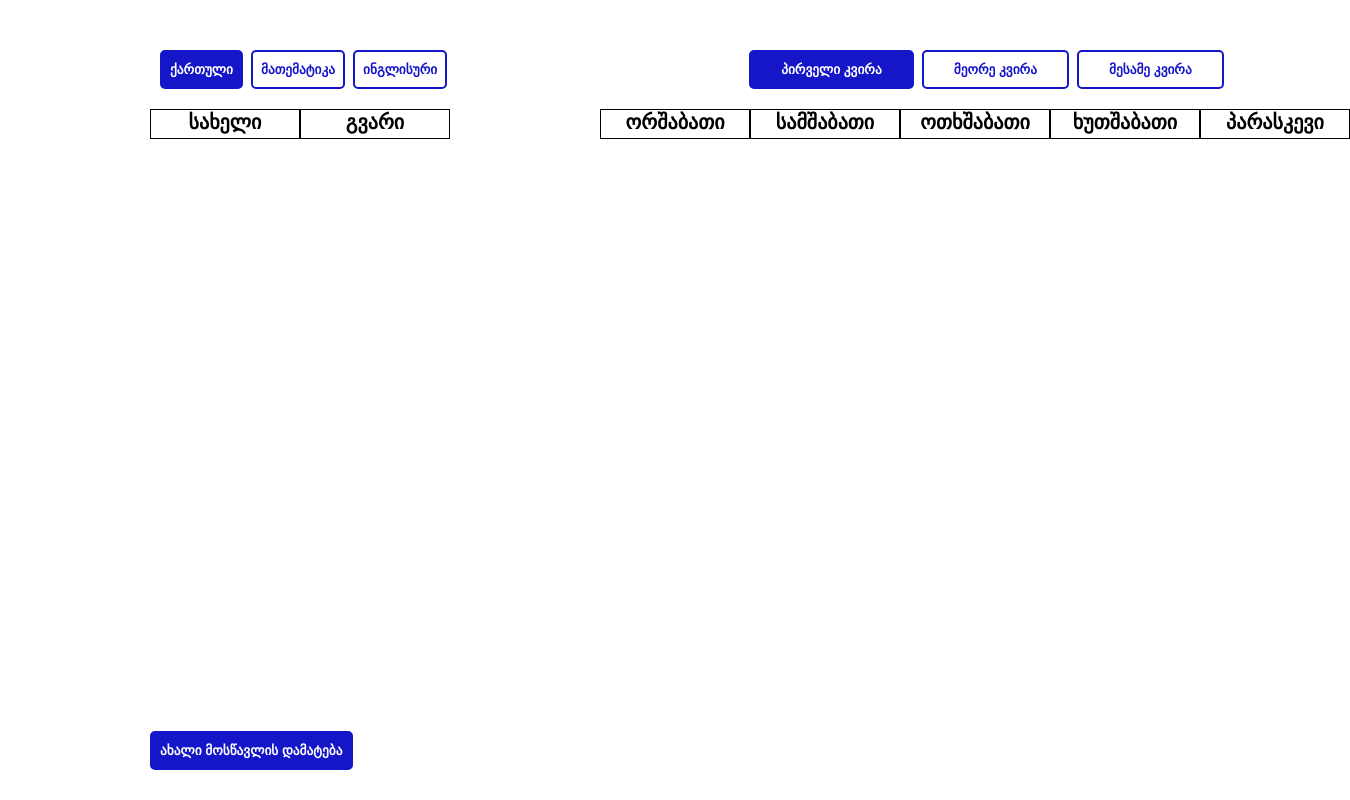
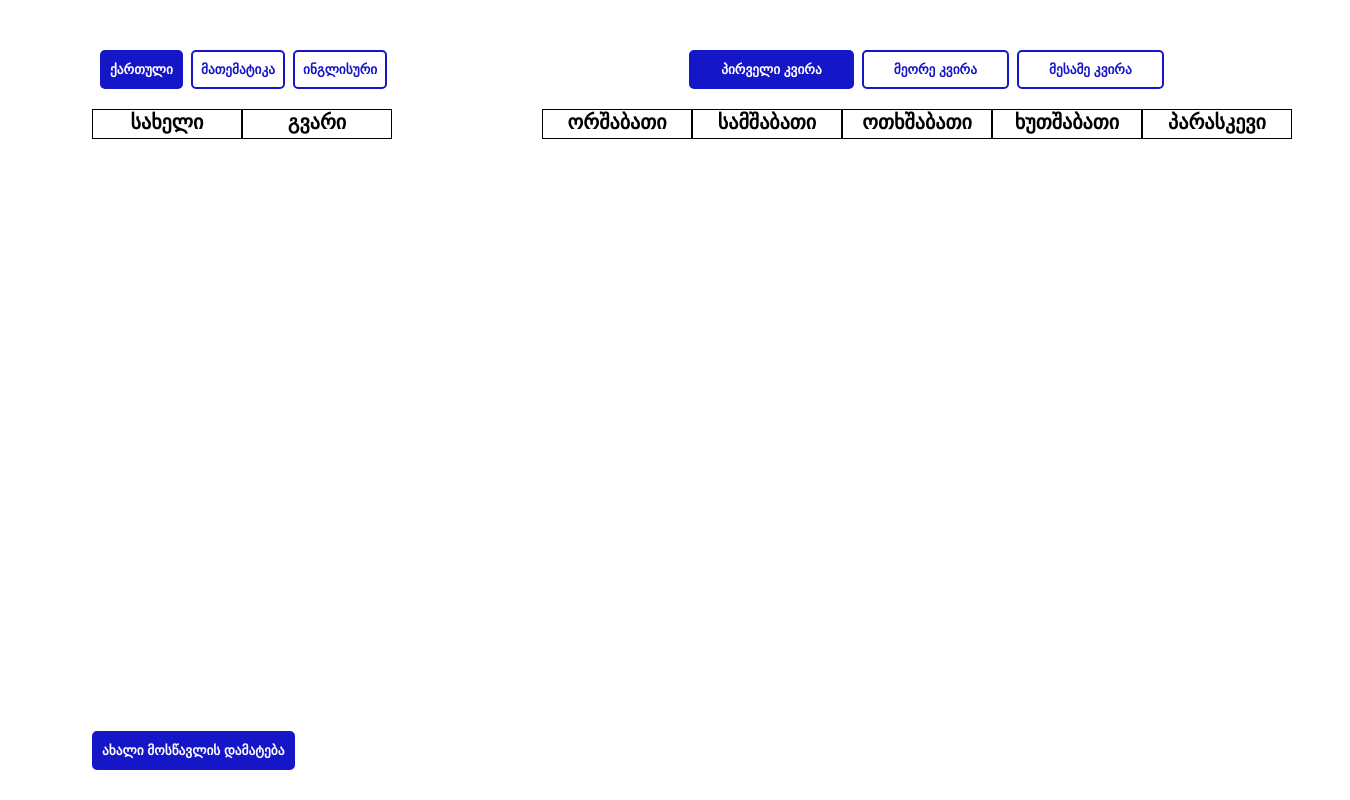
Before and after one commit to Tornike512/School-Journal, a React (Vite) app: page / in a window 1280 px wide. Shown: the whole page, 1350 px wide, since content can reach past the window. Built offline with nearby package versions, Linux system fonts and the light colour scheme.

Commit message:
changed scss margins

```diff
--- a/src/components/StudentsList/StudentsList.scss
+++ b/src/components/StudentsList/StudentsList.scss
@@ -3,7 +3,7 @@
 
   .info-spacing {
     display: flex;
-    margin-left: 150px;
+    margin-left: 92px;
     margin-top: 20px;
     margin-bottom: 5px;
 
@@ -46,7 +46,7 @@
 
   .student-spacing {
     display: flex;
-    margin-left: 150px;
+    margin-left: 92px;
     margin-top: -1px;
 
     .new-student {
--- a/src/components/Subjects/Objects.scss
+++ b/src/components/Subjects/Objects.scss
@@ -1,4 +1,4 @@
 .objects {
   margin-top: 50px;
-  margin-left: 160px;
+  margin-left: 100px;
 }
--- a/src/features/AddStudentModal/AddStudentmodal.scss
+++ b/src/features/AddStudentModal/AddStudentmodal.scss
@@ -72,7 +72,7 @@
   padding: 10px 8px;
   position: fixed;
   bottom: 30px;
-  left: 150px;
+  left: 92px;
   border: 2px solid rgb(22, 22, 201);
   border-radius: 5px;
   background-color: rgb(22, 22, 201);
```
